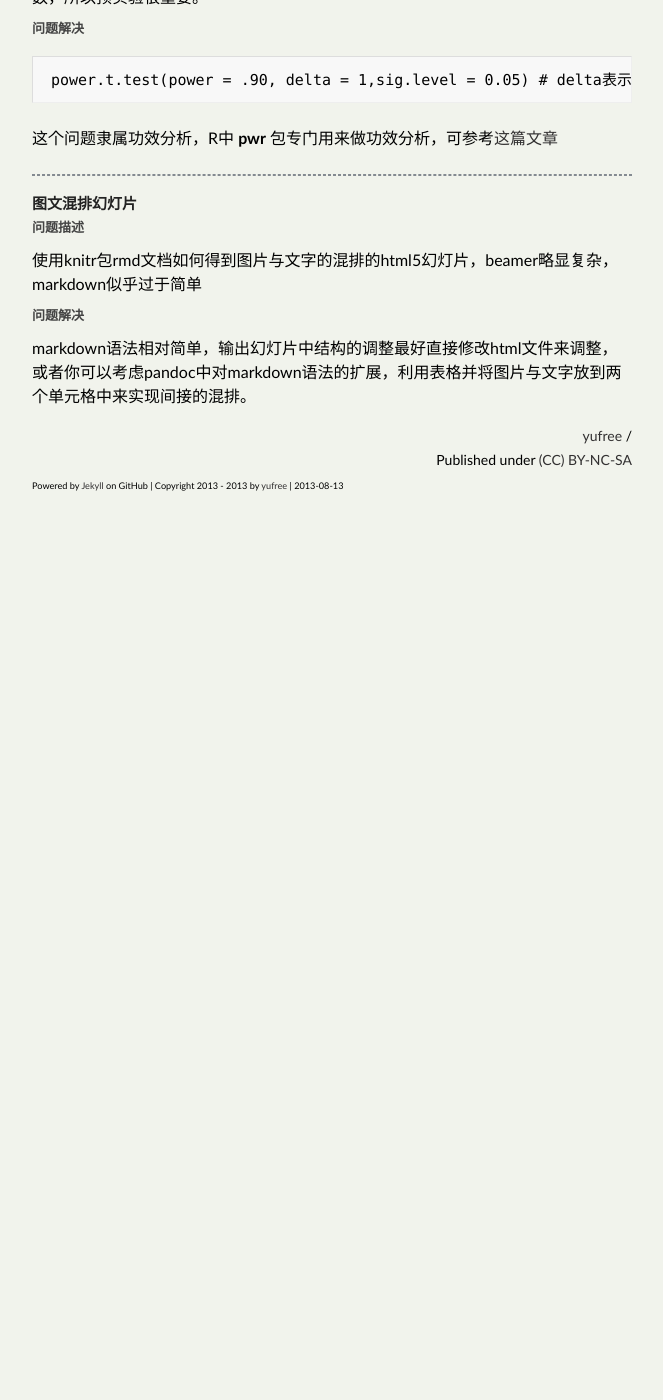
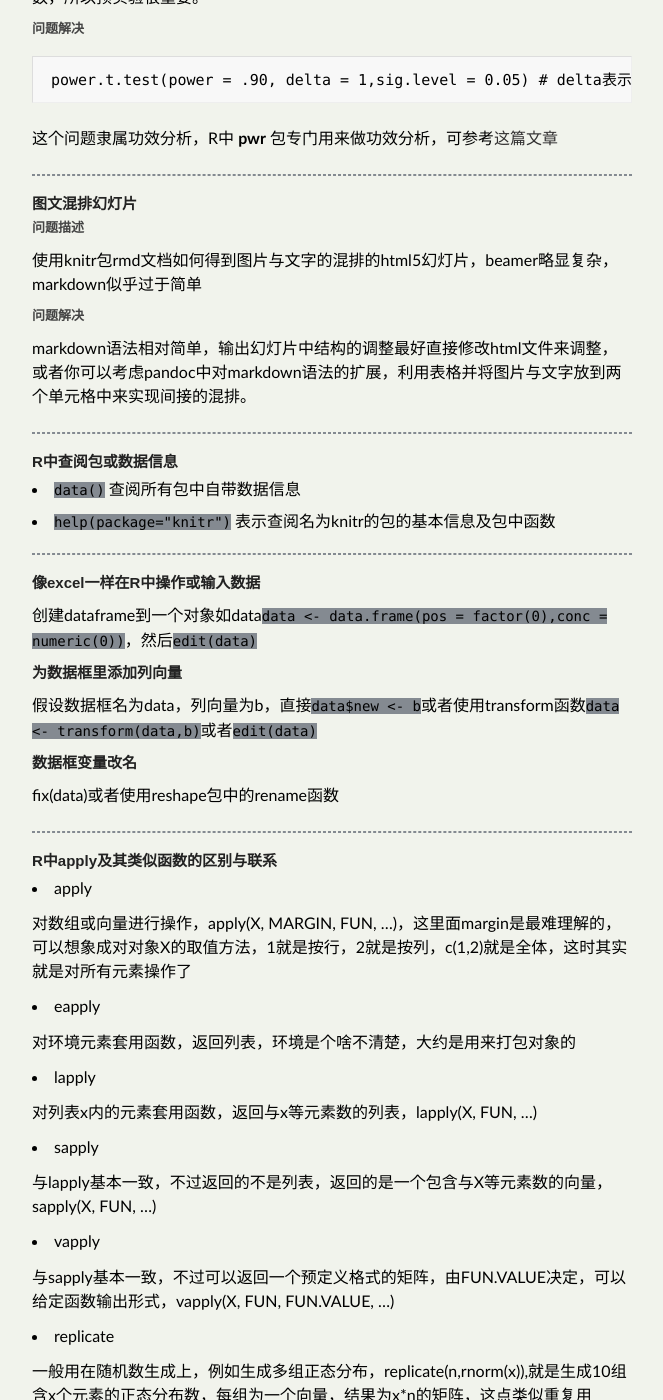
Before and after one commit to yufree/blogcn, a Jekyll site: the page built from Rtips/index.md, in a window 1280 px wide and 1400 px high, scrolled down 616 px. Shown: the whole window, without its empty margins (308-971 px from the left). Built offline with Jekyll 4.4.1, drawn with Linux system fonts in a browser that asks for light colours; some web fonts are replaced; comment, search, counter and statistics services are not loaded; before the commit the page ends 1148 px from its top, so only the background shows below that; some of the changed text lies outside the part shown.

Commit message:
更新rtips

```diff
--- a/Rtips/index.md
+++ b/Rtips/index.md
@@ -47,3 +47,71 @@
 ### 问题解决
 
 markdown语法相对简单，输出幻灯片中结构的调整最好直接修改html文件来调整，或者你可以考虑pandoc中对markdown语法的扩展，利用表格并将图片与文字放到两个单元格中来实现间接的混排。
+
+----
+
+## R中查阅包或数据信息
+
+- `data()` 查阅所有包中自带数据信息
+- `help(package="knitr")` 表示查阅名为knitr的包的基本信息及包中函数
+
+----
+
+## 像excel一样在R中操作或输入数据
+
+创建dataframe到一个对象如data`data <- data.frame(pos = factor(0),conc = numeric(0))`，然后`edit(data)`
+
+## 为数据框里添加列向量
+
+假设数据框名为data，列向量为b，直接`data$new <- b`或者使用transform函数`data <- transform(data,b)`或者`edit(data)`
+
+## 数据框变量改名
+
+fix(data)或者使用reshape包中的rename函数
+
+----
+
+## R中apply及其类似函数的区别与联系
+
+- apply
+
+对数组或向量进行操作，apply(X, MARGIN, FUN, ...)，这里面margin是最难理解的，可以想象成对对象X的取值方法，1就是按行，2就是按列，c(1,2)就是全体，这时其实就是对所有元素操作了
+- eapply
+
+对环境元素套用函数，返回列表，环境是个啥不清楚，大约是用来打包对象的
+
+- lapply
+
+对列表x内的元素套用函数，返回与x等元素数的列表，lapply(X, FUN, ...)
+
+- sapply
+
+与lapply基本一致，不过返回的不是列表，返回的是一个包含与X等元素数的向量，sapply(X, FUN, ...)
+
+- vapply
+
+与sapply基本一致，不过可以返回一个预定义格式的矩阵，由FUN.VALUE决定，可以给定函数输出形式，vapply(X, FUN, FUN.VALUE, ...)
+
+- replicate
+
+一般用在随机数生成上，例如生成多组正态分布，replicate(n,rnorm(x)),就是生成10组含x个元素的正态分布数，每组为一个向量，结果为x*n的矩阵，这点类似重复用sapply生成向量，然后cbind成矩阵
+
+- mapply
+
+可以看成一种处理元素数据的方法，跟函数所需参数有关，mapply(rep, 1:4, 4:1)中rep需要两个参数，一个是需要重复处理的数据，一个是重复的次数,mapply的作用就是从第一个参数里取第一个数据然后从第二个参数里取第二个数据作为重复次数，这样得到第一个元素，取完了就得到一个列表，数据排列得当相当于求方程
+
+- rapply
+
+这个略复杂，参数how为replace或list时，数据结构不变；但how为unlist时，所有数据就压扁成一个list了，classes表示可选择处理数据，如字符或数字，感觉在处理列表时有用，例如对所有列表中的数字元素开平方，rapply(object, f, classes = "ANY", deflt = NULL,how = c("unlist", "replace", "list"), ...)
+
+- tapply
+
+有分类变量列，想按分类变量分组处理连续变量数据可考虑用这个函数，X为连续变量，INDEX为分组变量，可用来处理不规则数组，tapply(X, INDEX, FUN = NULL, …, simplify = TRUE)
+
+- by
+
+跟上面比较类似，by也是对着分组变量用函数处理连续变量，输出结果也差不多，可配合aggregate使用
+
+- 小结
+
+遇到需要处理按分类处理连续变量的情况，考虑by；遇到按行列处理，考虑apply；处理列表元素可考虑lapply或sapply，其余按情况来使用
```
Also changed, not shown: _includes/comments.md (+1 -1 lines).
